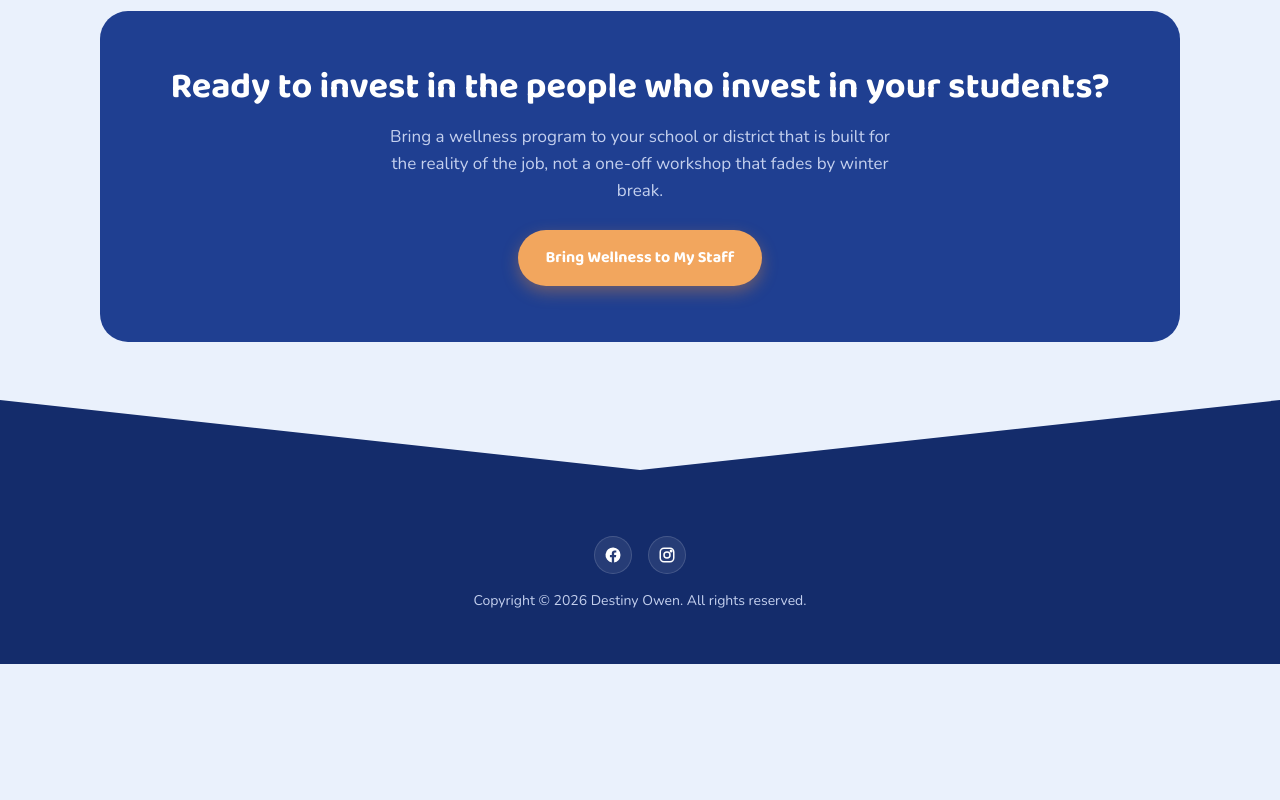
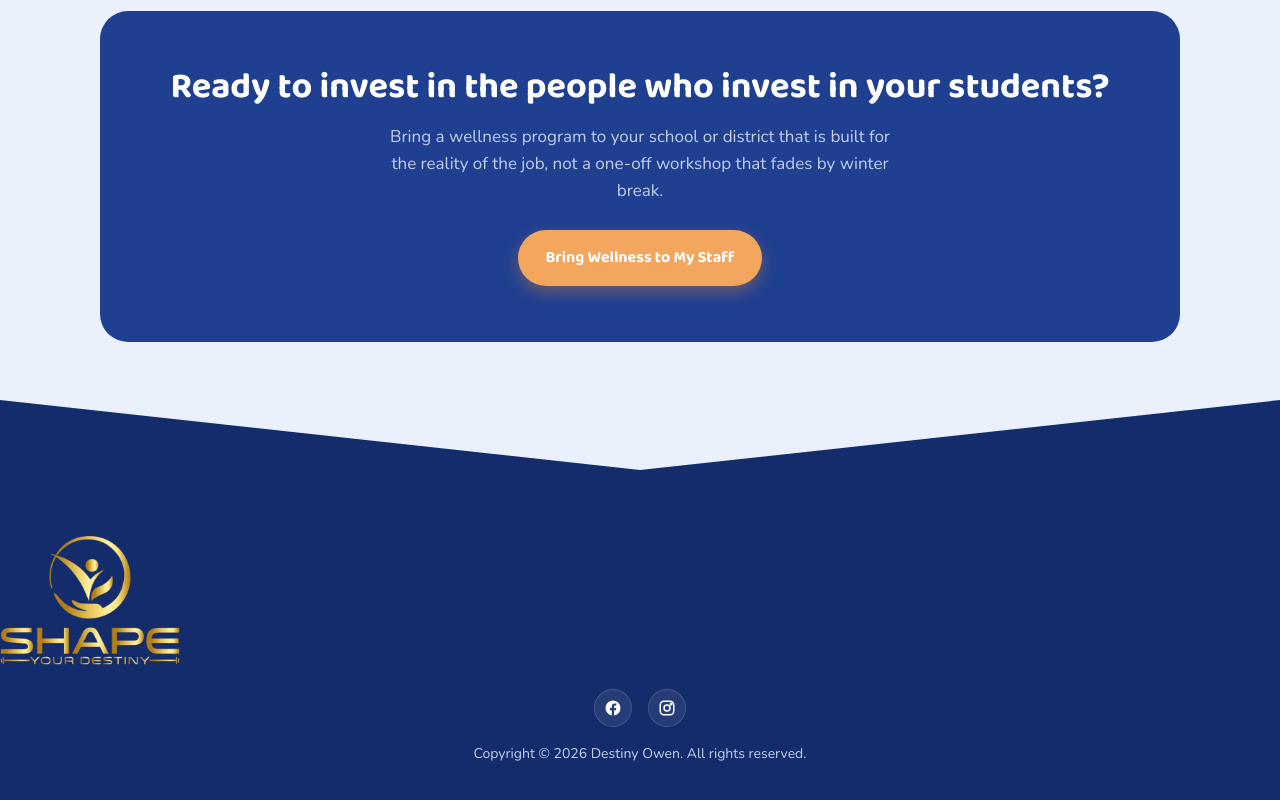
Before and after one commit to shapeyourdestiny/shapeyourdestiny, a Next.js app: page /corporate-training in a window 1280 px wide. Shown: the part 2463-3263 px from the top of the page. Before the commit the page ends 3127 px from the top, so only its background shows below. Built offline with nearby package versions, Linux system fonts and the light colour scheme.

Commit message:
Add gold logo to footer

```diff
--- a/app/components/Footer.jsx
+++ b/app/components/Footer.jsx
@@ -9,6 +9,7 @@ export default function Footer() {
         </svg>
       </div>
       <footer className={styles.footer}>
+        <img src="/Images/footer_logo_gold.webp" alt="Shape Your Destiny" className={styles.logo} />
         <div className={styles.social}>
           <a href="https://www.facebook.com/profile.php?id=100084441627855" aria-label="Facebook">
             <svg width="18" height="18" viewBox="0 0 24 24" fill="currentColor">
--- a/app/components/Footer.module.css
+++ b/app/components/Footer.module.css
@@ -1,4 +1,5 @@
 .footer { padding: 46px 0 38px; text-align: center; color: var(--on-navy-soft); font-size: 14px; background: var(--navy-deep); }
+.logo { max-width: 180px; height: auto; margin-bottom: 24px; }
 .social { display: flex; justify-content: center; gap: 16px; margin-bottom: 16px; }
 .social a {
   width: 38px; height: 38px; border-radius: 50%;
```
